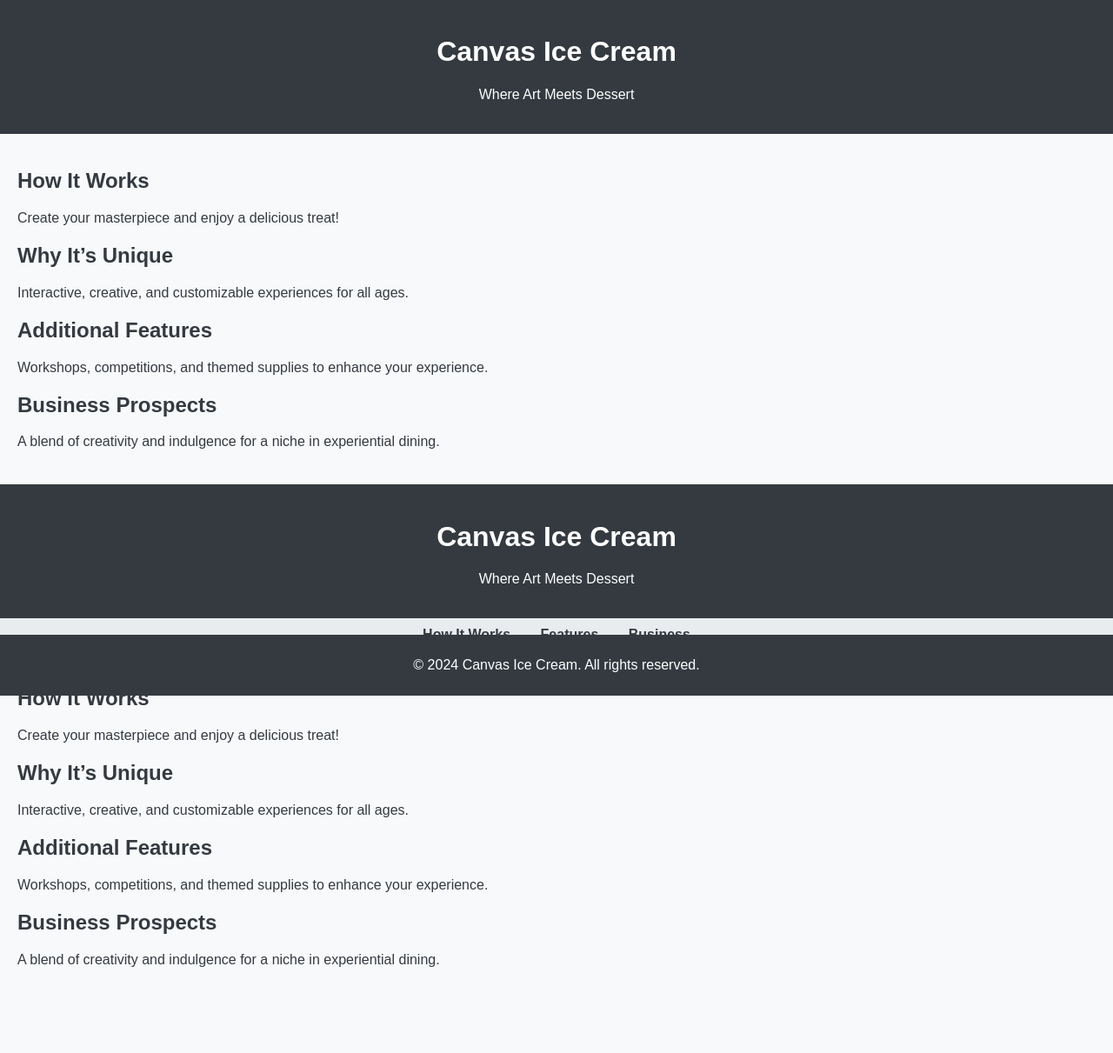
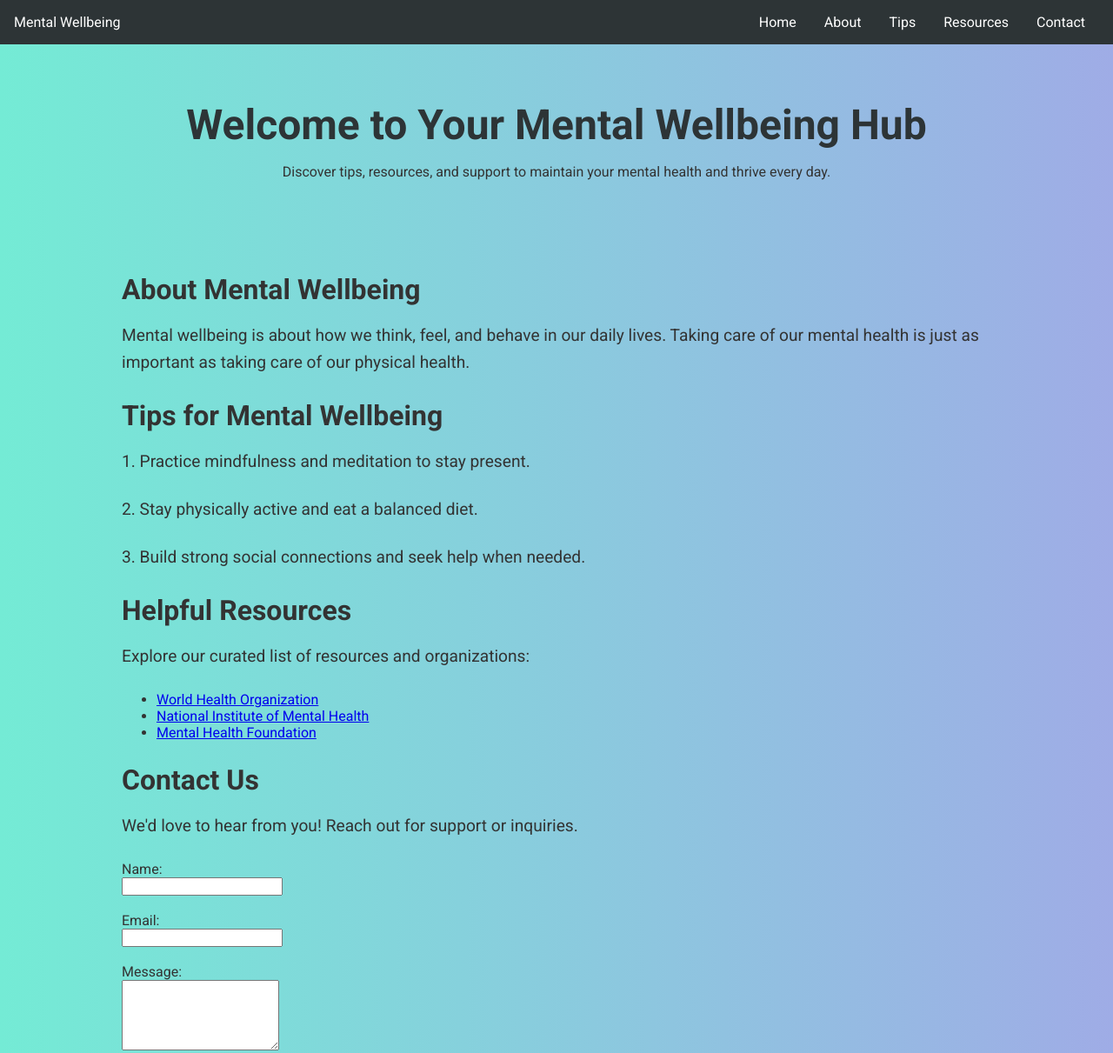
Before and after one commit to Ayaansz/DESIGN-PROJECT, a plain HTML site: page index.html in a window 1280 px wide. Shown: the top 1211 px of the page at 87% size. Before the commit the page ends 1153 px from the top, so only its background shows below. Drawn offline with Linux system fonts and the light colour scheme.

Commit message:
Update index.html

```diff
--- a/index.html
+++ b/index.html
@@ -3,147 +3,144 @@
 <head>
     <meta charset="UTF-8">
     <meta name="viewport" content="width=device-width, initial-scale=1.0">
-    <title>Canvas Ice Cream</title>
+    <title>Mental Wellbeing</title>
+    <link href="https://fonts.googleapis.com/css2?family=Roboto:wght@300;400;700&display=swap" rel="stylesheet">
     <style>
         body {
-            font-family: Arial, sans-serif;
+            font-family: 'Roboto', sans-serif;
             margin: 0;
             padding: 0;
-            background-color: #f8f9fa;
-            color: #343a40;
+            box-sizing: border-box;
+            background: linear-gradient(to right, #74ebd5, #9face6);
+            color: #333;
+        }
+        nav {
+            display: flex;
+            justify-content: space-between;
+            align-items: center;
+            background-color: #2d3436;
+            color: #fff;
+            padding: 1rem;
+        }
+        nav ul {
+            list-style-type: none;
+            margin: 0;
+            padding: 0;
+            display: flex;
+        }
+        nav ul li {
+            margin: 0 1rem;
+        }
+        nav ul li a {
+            text-decoration: none;
+            color: #fff;
+            transition: color 0.3s;
+        }
+        nav ul li a:hover {
+            color: #74ebd5;
         }
         header {
-            background-color: #343a40;
-            color: white;
-            padding: 20px;
             text-align: center;
+            padding: 2rem;
         }
-        .container {
-            padding: 20px;
+        header h1 {
+            font-size: 3rem;
+            margin-bottom: 1rem;
+            color: #2d3436;
         }
-        .feature {
-            margin-bottom: 20px;
+        .content {
+            padding: 2rem;
+            max-width: 1000px;
+            margin: auto;
+        }
+        .content h2 {
+            font-size: 2rem;
+            margin-bottom: 1rem;
+        }
+        .content p {
+            font-size: 1.2rem;
+            line-height: 1.6;
+            margin-bottom: 1.5rem;
         }
         footer {
-            background-color: #343a40;
-            color: white;
             text-align: center;
-            padding: 10px 0;
-            position: fixed;
-            bottom: 0;
-            width: 100%;
+            padding: 1rem;
+            background-color: #2d3436;
+            color: #fff;
+            margin-top: 2rem;
+        }
+        button {
+            background-color: #2d3436;
+            color: #fff;
+            border: none;
+            padding: 0.5rem 1rem;
+            cursor: pointer;
+            transition: background-color 0.3s;
+            margin: 1rem 0;
+        }
+        button:hover {
+            background-color: #74ebd5;
+            color: #2d3436;
         }
     </style>
 </head>
 <body>
+    <nav>
+        <div class="logo">Mental Wellbeing</div>
+        <ul>
+            <li><a href="#">Home</a></li>
+            <li><a href="#about">About</a></li>
+            <li><a href="#tips">Tips</a></li>
+            <li><a href="#resources">Resources</a></li>
+            <li><a href="#contact">Contact</a></li>
+        </ul>
+    </nav>
+
     <header>
-        <h1>Canvas Ice Cream</h1>
-        <p>Where Art Meets Dessert</p>
+        <h1>Welcome to Your Mental Wellbeing Hub</h1>
+        <p>Discover tips, resources, and support to maintain your mental health and thrive every day.</p>
     </header>
-    <div class="container">
-        <section class="feature">
-            <h2>How It Works</h2>
-            <p>Create your masterpiece and enjoy a delicious treat!</p>
+
+    <div class="content">
+        <section id="about">
+            <h2>About Mental Wellbeing</h2>
+            <p>Mental wellbeing is about how we think, feel, and behave in our daily lives. Taking care of our mental health is just as important as taking care of our physical health.</p>
         </section>
-        <section class="feature">
-            <h2>Why It’s Unique</h2>
-            <p>Interactive, creative, and customizable experiences for all ages.</p>
+
+        <section id="tips">
+            <h2>Tips for Mental Wellbeing</h2>
+            <p>1. Practice mindfulness and meditation to stay present.</p>
+            <p>2. Stay physically active and eat a balanced diet.</p>
+            <p>3. Build strong social connections and seek help when needed.</p>
         </section>
-        <section class="feature">
-            <h2>Additional Features</h2>
-            <p>Workshops, competitions, and themed supplies to enhance your experience.</p>
+
+        <section id="resources">
+            <h2>Helpful Resources</h2>
+            <p>Explore our curated list of resources and organizations:</p>
+            <ul>
+                <li><a href="https://www.who.int" target="_blank">World Health Organization</a></li>
+                <li><a href="https://www.nimh.nih.gov" target="_blank">National Institute of Mental Health</a></li>
+                <li><a href="https://www.mentalhealth.org.uk" target="_blank">Mental Health Foundation</a></li>
+            </ul>
         </section>
-        <section class="feature">
-            <h2>Business Prospects</h2>
-            <p>A blend of creativity and indulgence for a niche in experiential dining.</p>
+
+        <section id="contact">
+            <h2>Contact Us</h2>
+            <p>We'd love to hear from you! Reach out for support or inquiries.</p>
+            <form>
+                <label for="name">Name:</label><br>
+                <input type="text" id="name" name="name" required><br><br>
+                <label for="email">Email:</label><br>
+                <input type="email" id="email" name="email" required><br><br>
+                <label for="message">Message:</label><br>
+                <textarea id="message" name="message" rows="5" required></textarea><br><br>
+                <button type="submit">Submit</button>
+            </form>
         </section>
     </div>
+
     <footer>
-        <p>&copy; 2024 Canvas Ice Cream. All rights reserved.</p>
+        <p>&copy; 2024 Mental Wellbeing Hub. All Rights Reserved.</p>
     </footer>
 </body>
 </html>
-<!DOCTYPE html>
-<html lang="en">
-<head>
-    <meta charset="UTF-8">
-    <meta name="viewport" content="width=device-width, initial-scale=1.0">
-    <title>Canvas Ice Cream</title>
-    <style>
-        body {
-            font-family: Arial, sans-serif;
-            margin: 0;
-            padding: 0;
-            background-color: #f8f9fa;
-            color: #343a40;
-        }
-        header {
-            background-color: #343a40;
-            color: white;
-            padding: 20px;
-            text-align: center;
-        }
-        .container {
-            padding: 20px;
-        }
-        .feature {
-            margin-bottom: 20px;
-        }
-        footer {
-            background-color: #343a40;
-            color: white;
-            text-align: center;
-            padding: 10px 0;
-            position: fixed;
-            bottom: 0;
-            width: 100%;
-        }
-        nav {
-            background-color: #e9ecef;
-            padding: 10px;
-            text-align: center;
-        }
-        nav a {
-            margin: 0 15px;
-            color: #343a40;
-            text-decoration: none;
-            font-weight: bold;
-        }
-        nav a:hover {
-            color: #007bff;
-        }
-    </style>
-</head>
-<body>
-    <header>
-        <h1>Canvas Ice Cream</h1>
-        <p>Where Art Meets Dessert</p>
-    </header>
-    <nav>
-        <a href="#how-it-works">How It Works</a>
-        <a href="#features">Features</a>
-        <a href="#business">Business</a>
-    </nav>
-    <div class="container" id="how-it-works">
-        <section class="feature">
-            <h2>How It Works</h2>
-            <p>Create your masterpiece and enjoy a delicious treat!</p>
-        </section>
-        <section class="feature" id="features">
-            <h2>Why It’s Unique</h2>
-            <p>Interactive, creative, and customizable experiences for all ages.</p>
-        </section>
-        <section class="feature">
-            <h2>Additional Features</h2>
-            <p>Workshops, competitions, and themed supplies to enhance your experience.</p>
-        </section>
-        <section class="feature" id="business">
-            <h2>Business Prospects</h2>
-            <p>A blend of creativity and indulgence for a niche in experiential dining.</p>
-        </section>
-    </div>
-    <footer>
-        <p>&copy; 2024 Canvas Ice Cream. All rights reserved.</p>
-    </footer>
-</body>
-</html>
```
